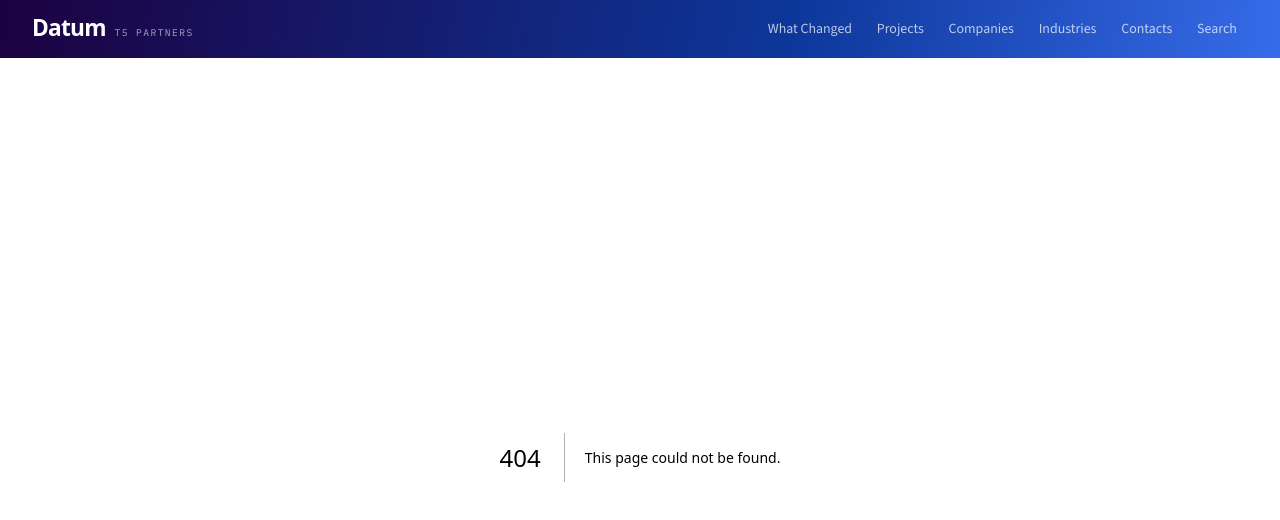
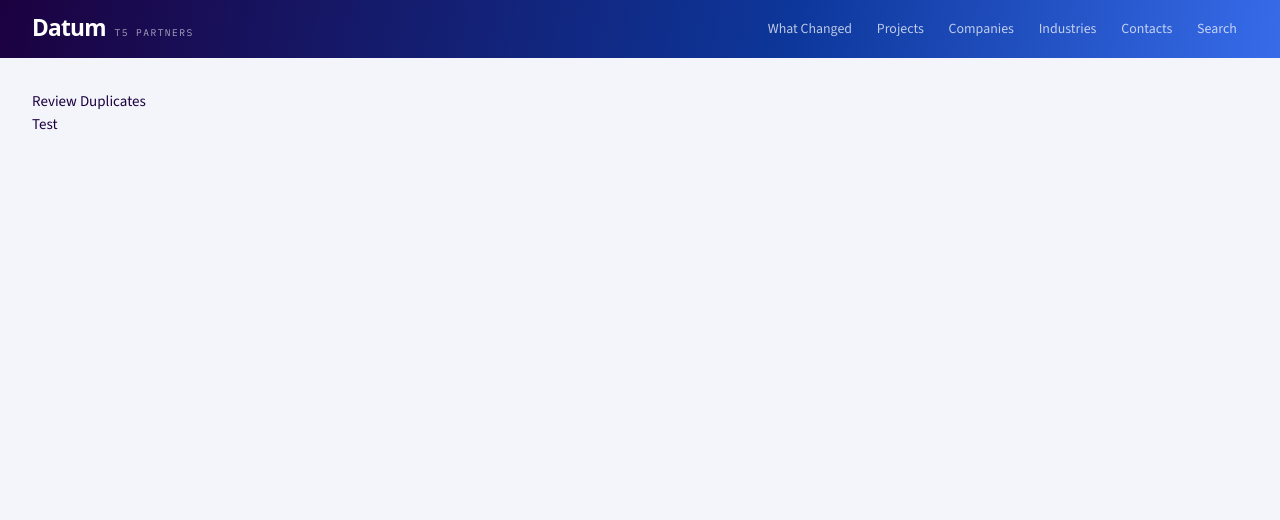
Before and after one commit to Attractivate/Datum, a Next.js app: page /review in a window 1280 px wide. Before the commit this address had no page. Shown: the top 520 px of the page. Built offline with nearby package versions, Linux system fonts and the light colour scheme; a web font is replaced by a local one.

Commit message:
Test minimal review page

```diff
--- /dev/null
+++ b/app/review/page.tsx
@@ -0,0 +1,3 @@
+export default function ReviewPage() {
+  return <div className="p-8"><h1>Review Duplicates</h1><p>Test</p></div>
+}
```
